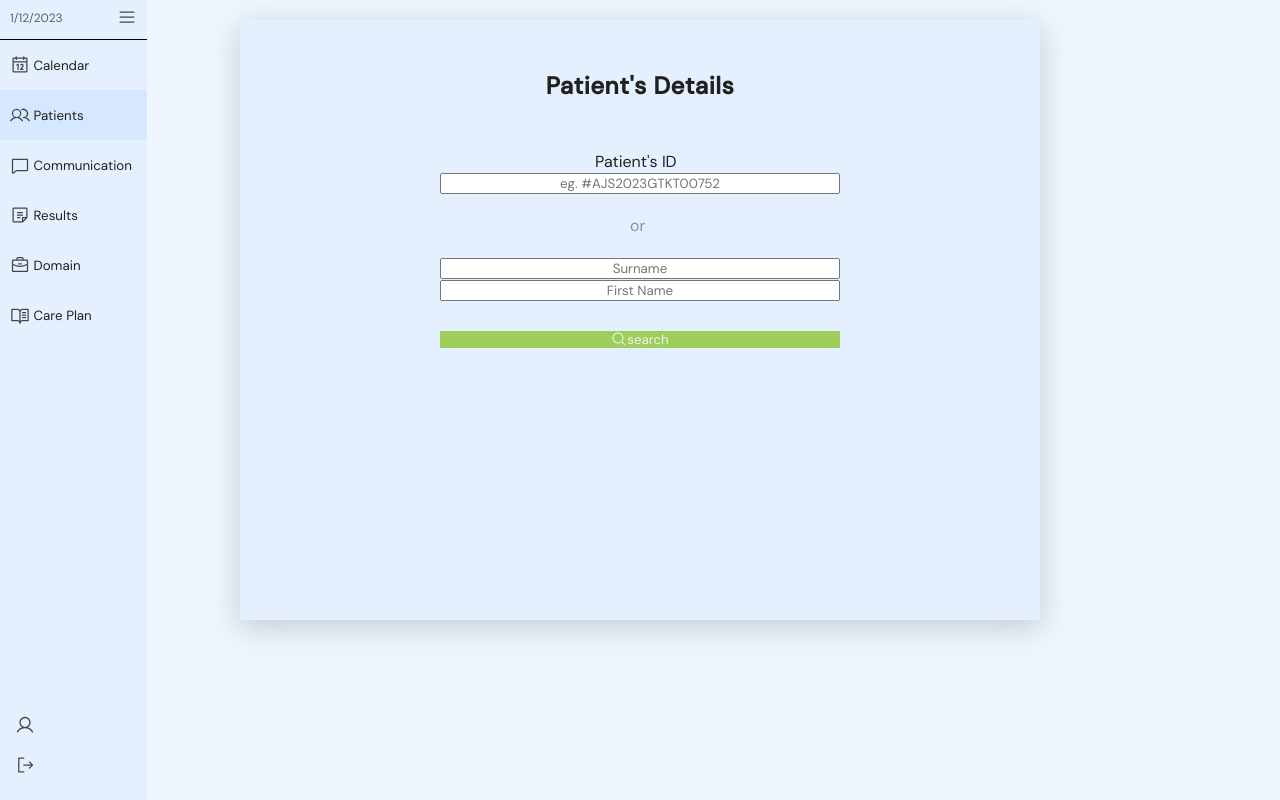
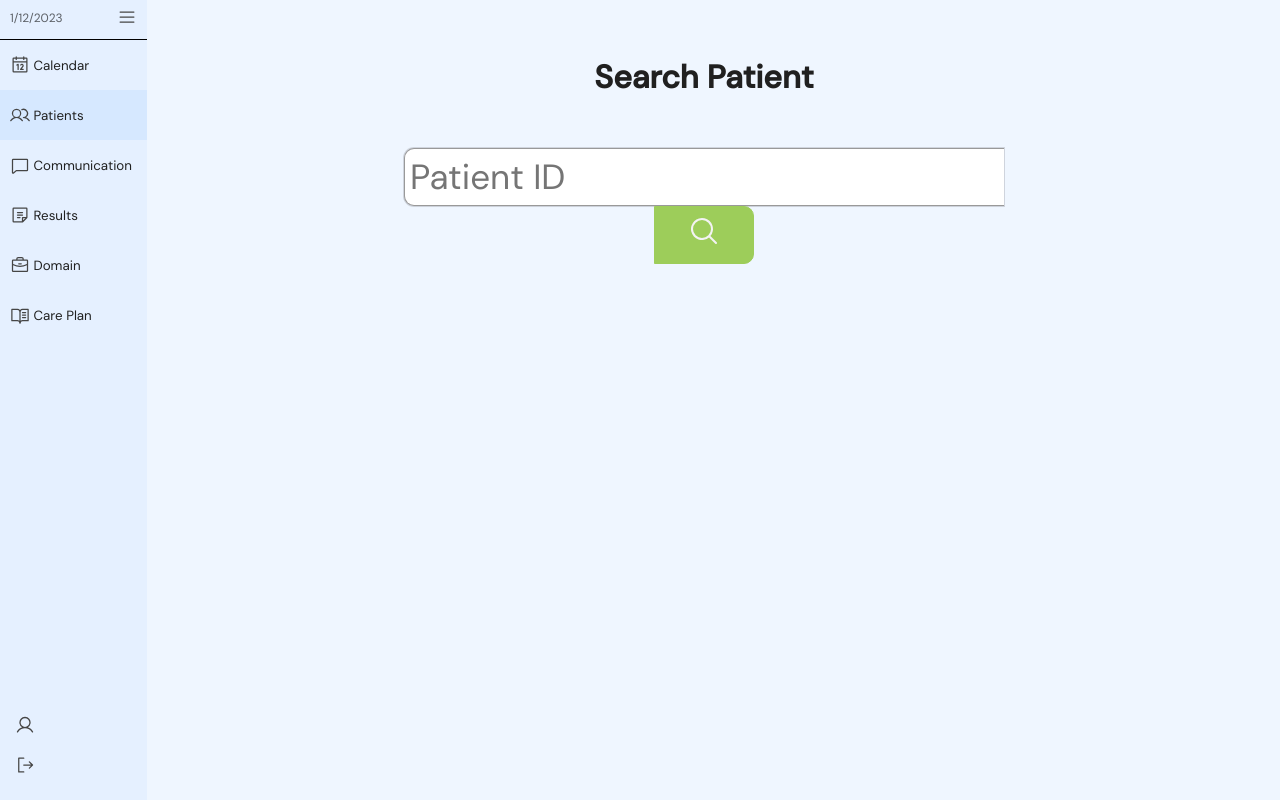
Before and after one commit to DiamondD7/yougotjob_client, a React (Vite) app: page /home in a window 1280 px wide. Both pictures are taken after a click on the button "Patients". Built offline with nearby package versions, Linux system fonts and the light colour scheme.

Commit message:
changed the whole layout and styles of the patients search

```diff
--- a/src/components/Patients/Patients.jsx
+++ b/src/components/Patients/Patients.jsx
@@ -5,31 +5,18 @@ import "../../styles/patientsstyles.css";
 const Patients = () => {
   return (
     <div>
-      <div className="patients-form__wrapper">
-        <h2>Patient's Details</h2>
-        <form className="patients-form">
-          <label style={{ marginLeft: "155px" }}> Patient's ID &nbsp;</label>
-          <br />
+      <div className="patientsId-search__wrapper">
+        <h1>Search Patient</h1>
+        <div>
           <input
-            className="id-input"
+            className="patientID__input"
             type="text"
-            placeholder="eg. #AJS2023GTKT00752"
+            placeholder="Patient ID"
           />
-          <br />
-          <br />
-          <label style={{ marginLeft: "190px", color: "rgba(0,0,0,0.4)" }}>
-            or
-          </label>
-          <br />
-          <br />
-          <input className="names-input" type="text" placeholder="Surname" />
-          <br />
-          <input className="names-input" type="text" placeholder="First Name" />
-          <br />
-          <button className="patient-form__btn">
-            <MagnifyingGlass size={16} color="#f3f3f3" /> search
+          <button className="patientsearch__btn">
+            <MagnifyingGlass size={32} color="#f3f3f3" />
           </button>
-        </form>
+        </div>
       </div>
     </div>
   );
--- a/src/styles/patientsstyles.css
+++ b/src/styles/patientsstyles.css
@@ -1,52 +1,54 @@
-.patients-form__wrapper{
+.patientsId-search__wrapper{
     position: absolute;
-    top:40%;
-    left:50%;
+    top:20%;
+    left:55%;
     transform: translate(-50%, -50%);
-    height: 600px;
-    width: 800px;
-    background-color: #E5F0FF;
-    box-shadow: rgba(100, 100, 111, 0.3) 0px 7px 29px 0px;
+    text-align: center;
+}
+/*
+.patientsId-search__wrapper h1{
+    padding-top: 20px;
+} */
+
+.patientsId-search__wrapper p{
+    margin-top: 40px;
+    color: rgba(0,0,0,0.4);
 }
 
-.patients-form__wrapper h2{
+.patientID__input{
     margin-top: 50px;
-    text-align: center;
-    letter-spacing: .5px;
+    padding: 5px 5px;
+    width: 600px;
+    border: 1px solid rgba(0,0,0,0.4);
+    border-radius: 10px;
+    border-right: none;
+    border-top-right-radius: 0;
+    border-bottom-right-radius: 0;
+    font-size: 35px;
+    outline: none;
+    box-shadow: rgba(0, 0, 0, 0.02) 0px 1px 3px 0px, rgba(27, 31, 35, 0.15) 0px 0px 0px 1px;
 }
 
-.patients-form{
-    position: relative;
-    top:50px;
-    left:200px;
-    display: inline-block;
+.patientFirstLastName__input{
+    margin-top: 20px;
+    padding: 5px 3px;
+    width: 800px;
+    border: 1px solid #9DCD5A;
+    font-size: 35px;
+    outline: none;
+    border-radius: 10px;
+    text-align: center;
 }
 
+.patientsearch__btn{
+    cursor: pointer;
+    background-color:#9DCD5A;
+    width: 100px;
+    padding: 5px 5px;
+    font-size: 35px;
+    border: 1px solid #9DCD5A;
+    border-radius: 10px;
 
-.id-input{
-    width: 400px;
-    text-align: center;
-    outline: none;
+    border-top-left-radius: 0;
+    border-bottom-left-radius: 0;
 }
-
-.names-input{
-    text-align: center;
-    width: 400px;
-    outline: none;
-}
-
-.patient-form__btn{
-    display: flex;
-    justify-content: center;
-    margin-top: 30px;
-    width: 400px;
-    border: none;
-    color: #f3f3f3;
-    background-color: #9DCD5A;
-    cursor: pointer;
-}
-
-/* .patient-form__btn:hover{
-    color: #9DCD5A;
-    background-color: transparent;
-} */
```
